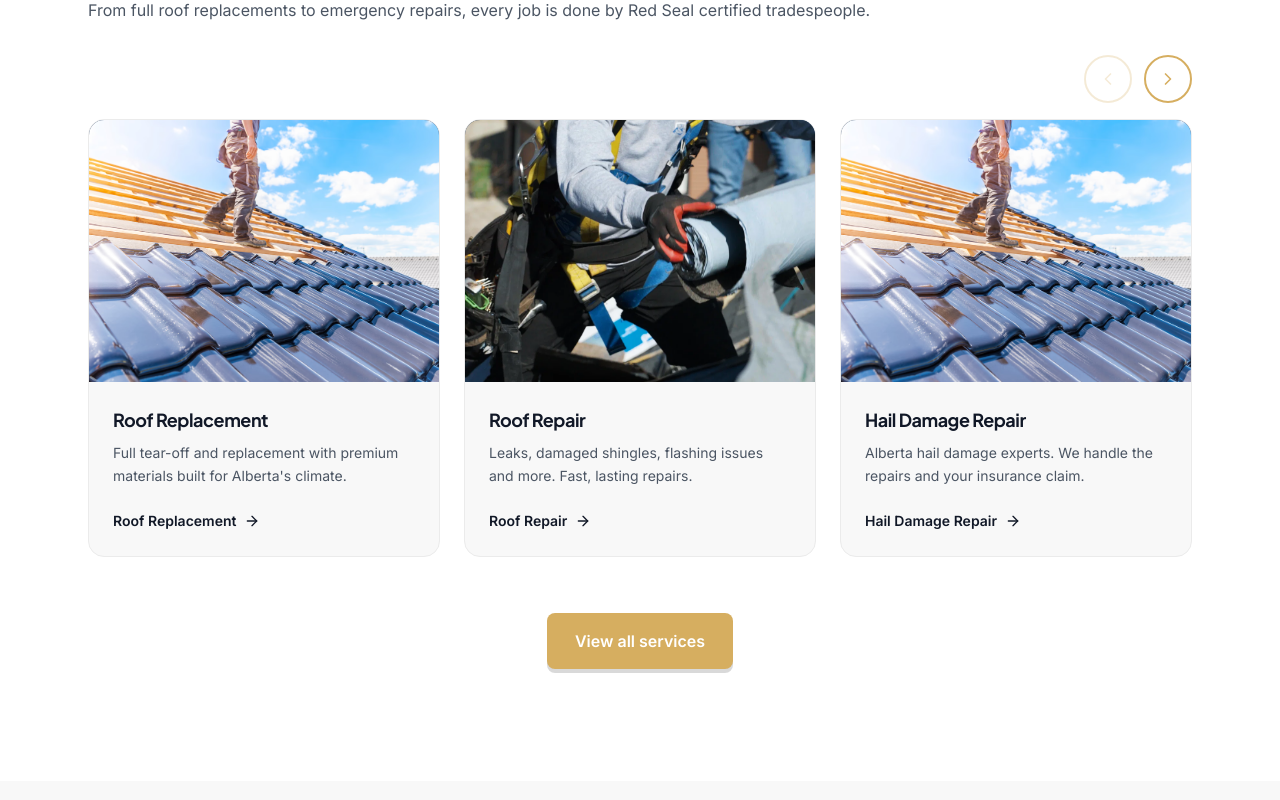
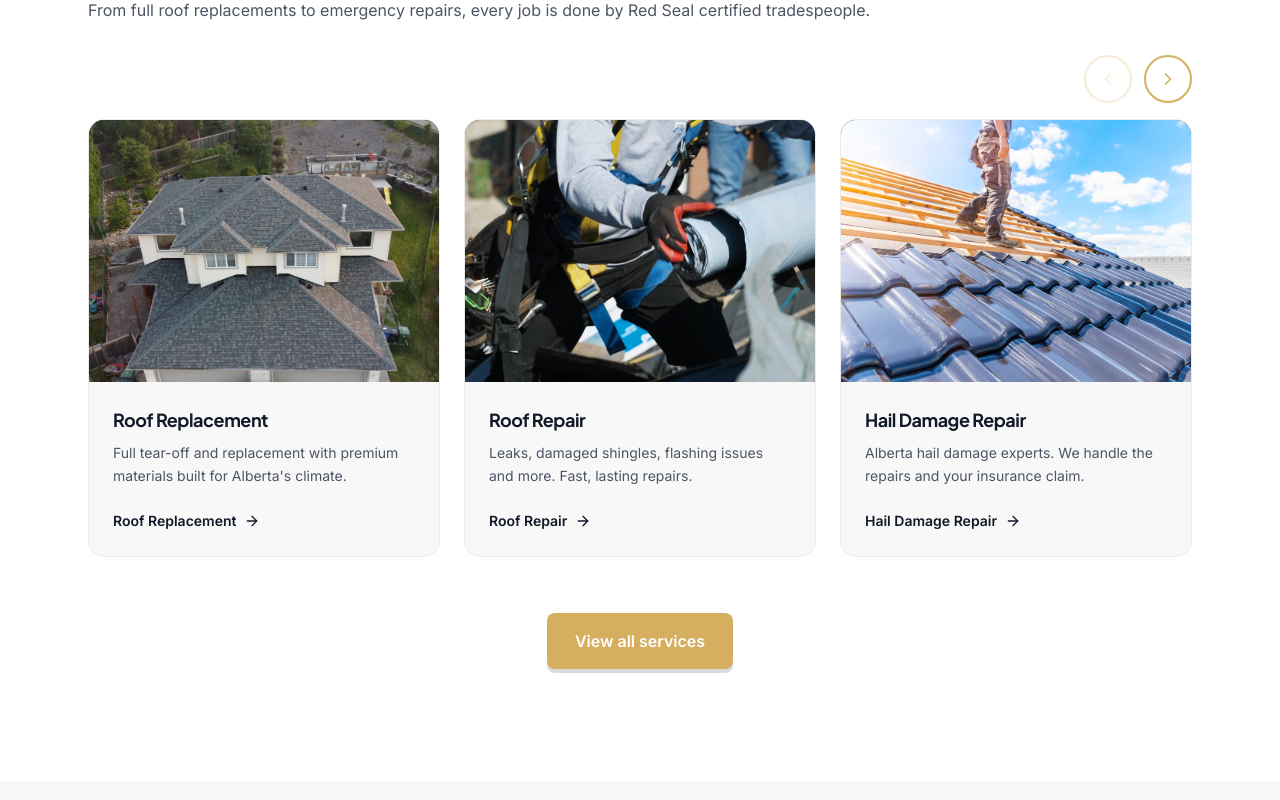
Before and after one commit to sereniumai/sure-west-roofing, a Next.js app: page / in a window 1280 px wide. Shown: the part 1260-2060 px from the top of the page. Built offline with nearby package versions, Linux system fonts and the light colour scheme.

Commit message:
Add real Roof Replacement image for services and nav
https://claude.ai/code/session_01YQhS7KR8SVz47EZVXG4yCC

```diff
--- a/app/page.tsx
+++ b/app/page.tsx
@@ -59,7 +59,7 @@ export default function HomePage() {
             description:
               "Full tear-off and replacement with premium materials built for Alberta's climate.",
             icon: <Home />,
-            image: '/images/cochrane roofing company.png',
+            image: '/images/Roof Replacement Cochrane.webp',
           },
           {
             title: 'Roof Repair',
--- a/components/layout/Nav.tsx
+++ b/components/layout/Nav.tsx
@@ -24,7 +24,7 @@ const serviceLinks = [
     description: 'Complete tear-off and replacement',
     href: '/roof-replacement/cochrane',
     icon: Home,
-    image: '/images/cochrane roofing company.png',
+    image: '/images/Roof Replacement Cochrane.webp',
   },
   {
     label: 'Roof Repair',
```
Also changed, not shown: public/images/Roof Replacement Cochrane.webp (added).
